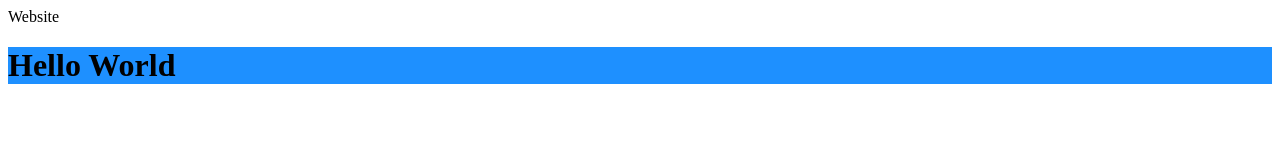
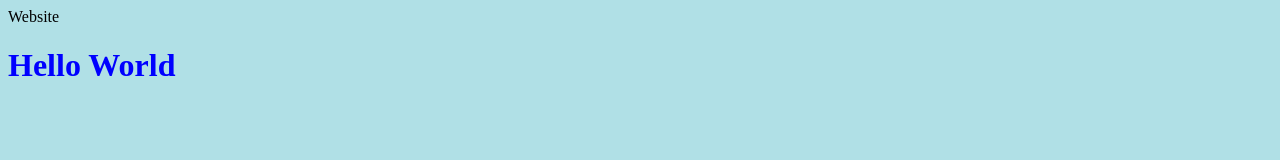
Before and after one commit to Catsalot149/TestWebsite, a plain HTML site: page index.html in a window 1280 px wide. Drawn offline with Linux system fonts and the light colour scheme.

Commit message:
Update index.html

```diff
--- a/index.html
+++ b/index.html
@@ -1,7 +1,12 @@
 <html>
-  <head></head>
+  <head>
+    <style>
+      body {background-color: powderblue;}
+      h1   {color: blue;}
+    </style>
+  </head>
   <body>
     <h>Website</h>
-    <h1 style="background-color:DodgerBlue;">Hello World</h1>
+    <h1>Hello World</h1>
   </body>
 </html>
```
